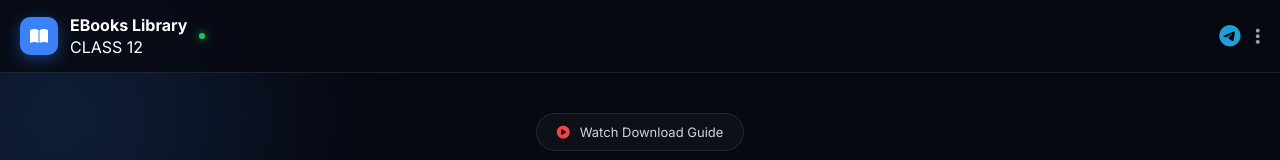
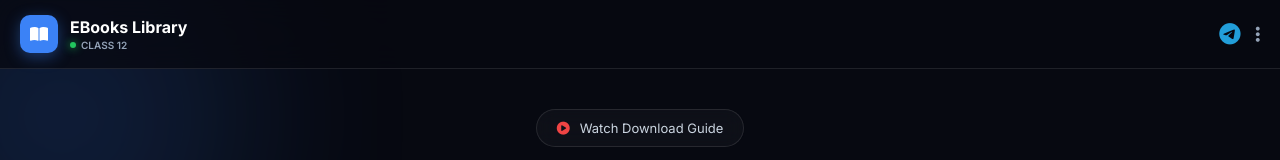
Before and after one commit to gauravdevatwal6-oss/Ebooks-12th, a plain HTML site: page index.html in a window 1280 px wide. Shown: the top 160 px of the page. Drawn offline with Linux system fonts and the light colour scheme.

Commit message:
Update index.html

```diff
--- a/index.html
+++ b/index.html
@@ -222,7 +222,7 @@
             <div class="logo-box"><i class="fa-solid fa-book-open" style="color:white"></i></div>
             <div>
                 <h2 style="font-size: 16px;">EBooks Library</h2>
-                <div class="status-tag"></div> CLASS 12</div><div class="dot">
+                <div class="status-tag"><div class="dot"></div> CLASS 12</div>
             </div>
         </div>
         <div class="nav-right">
```
